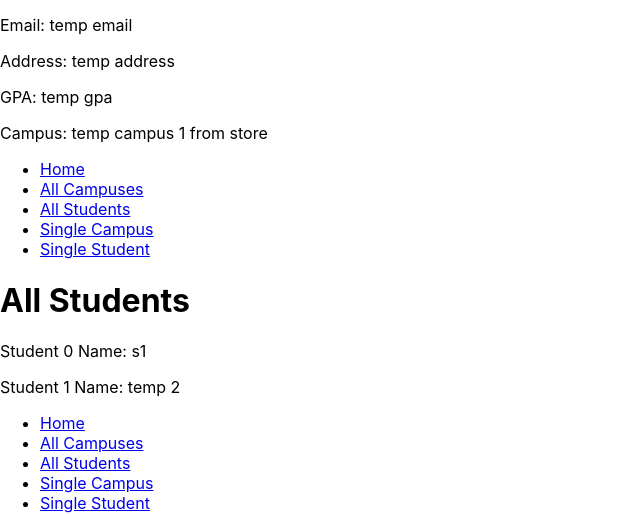
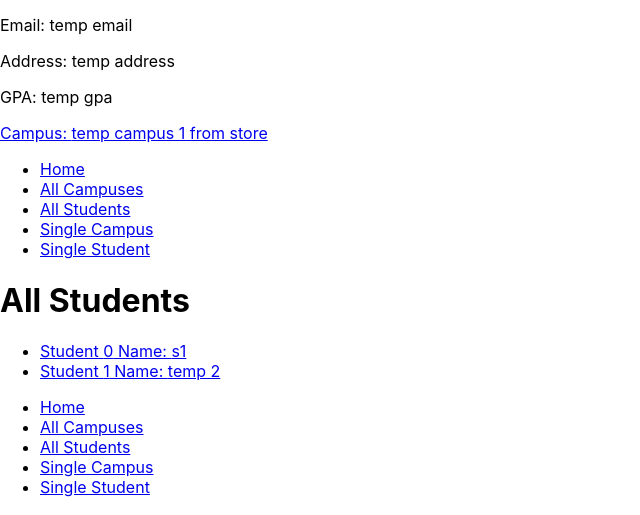
Before and after one commit to darrenzhang2000/CRUD-app-frontend, a React (Create React App) app: page / in a window 1280 px wide. Shown: the part 1045-1560 px from the top of the page, without its empty margins (0-640 px from the left). Built offline with nearby package versions, Linux system fonts and the light colour scheme.

Commit message:
added functionality for Clicking on a student from the all-students view should navigate to show that student in the single-student view

```diff
--- a/src/index.js
+++ b/src/index.js
@@ -156,6 +156,19 @@ store.dispatch(
 
         }
     });
+
+store.dispatch(
+    {
+        type: ADD_TO_ALL_CAMPUSES,
+        data: {
+            name: "temp campus 1 from store",
+            image: "temp img 2",
+            address: "temp address 2",
+            description: "temp description 2",
+            studentList: [dummyStudent1, dummyStudent2]
+
+        }
+    });
 console.log('done', store.getState());
 console.log(store.getState());
 
--- a/src/views/AllStudents.js
+++ b/src/views/AllStudents.js
@@ -3,11 +3,17 @@ import { connect } from 'react-redux';
 import { StaticRouter } from 'react-router-dom';
 import { Link, BrowserRouter as Router, Route } from "react-router-dom";
 
+const ADD_SINGLE_STUDENT = "ADD_SINGLE_STUDENT";
+
 class AllStudents extends Component{
     render(){
         let allStudentsDisplay = this.props.students.map((student, id)=>
             <div key={id}>
-                <p key={id}>Student {id} Name: {student.name}</p>
+                <li>
+                    <Link key={id} onClick={() => this.props.dispatch({ type: ADD_SINGLE_STUDENT, data: student })} to="/student">
+                        Student {id} Name: {student.name}
+                    </Link>
+                </li>
             </div>
         )
         return(
@@ -31,7 +37,9 @@ class AllStudents extends Component{
                     </li>
                 </ul>
                 <h1>All Students</h1>
-                {allStudentsDisplay}
+                <ul>
+                    {allStudentsDisplay}
+                </ul>
             </div>
         );
     }
--- a/src/views/SingleCampus.js
+++ b/src/views/SingleCampus.js
@@ -19,6 +19,8 @@ const ADD_SINGLE_STUDENT = "ADD_SINGLE_STUDENT";
 //         data: student
 //     })
 // }
+
+const ADD_SINGLE_CAMPUS = "ADD_SINGLE_CAMPUS";
 
 class SingleCampus extends Component{
     constructor(){
--- a/src/views/SingleStudent.js
+++ b/src/views/SingleStudent.js
@@ -2,6 +2,8 @@ import React, { Component } from 'react'
 import { connect } from 'react-redux';
 import { StaticRouter } from 'react-router-dom';
 import { Link, BrowserRouter as Router, Route } from "react-router-dom";
+
+const ADD_SINGLE_CAMPUS = "ADD_SINGLE_CAMPUS";
 
 class SingleStudent extends Component{
     render(){
@@ -29,7 +31,18 @@ class SingleStudent extends Component{
                 <p>Email: {this.props.email} </p>
                 <p>Address: {this.props.address}</p>
                 <p>GPA: {this.props.gpa}</p>
-                <p>Campus: {this.props.campusName} </p>
+                <Link to="/campus"
+                    onClick= { () =>{
+                        let campusOfStudent = this.props.allCampuses.find(campus => campus.name === this.props.campusName);
+                        // console.log("campusOfStudent", campusOfStudent);
+                        this.props.dispatch({
+                            type: ADD_SINGLE_CAMPUS,
+                            data: campusOfStudent
+                        })
+                    }
+                    }
+                >
+                    Campus: {this.props.campusName} </Link>
             </div>
         );
     }
@@ -41,7 +54,9 @@ function mapStateToProps(states){
         email: states.studentState.singleStudent.email,
         address: states.studentState.singleStudent.address,
         gpa: states.studentState.singleStudent.gpa,
-        campusName: states.studentState.singleStudent.campusName
+        campusName: states.studentState.singleStudent.campusName,
+
+        allCampuses: states.campusState.allCampuses
     }
 }
 
```
